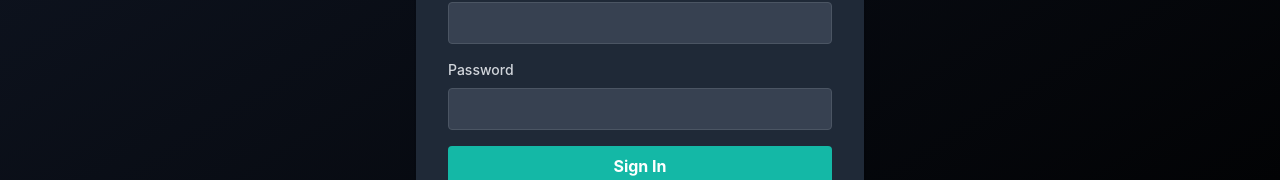
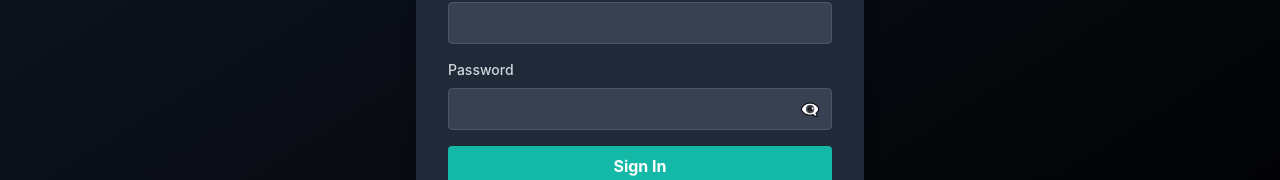
Before and after one commit to ohadren-source/SHIFT_CREW, a React (Vite) app in the folder frontend/: page / in a window 1280 px wide. Shown: the part 420-600 px from the top of the page. Built offline with nearby package versions, Linux system fonts and the light colour scheme.

Commit message:
Add show/hide password toggle with eye icon

```diff
--- a/frontend/src/components/LoginScreen.jsx
+++ b/frontend/src/components/LoginScreen.jsx
@@ -3,6 +3,7 @@
 export default function LoginScreen({ onLogin, apiUrl }) {
   const [email, setEmail] = useState('')
   const [password, setPassword] = useState('')
+  const [showPassword, setShowPassword] = useState(false)
   const [error, setError] = useState('')
   const [loading, setLoading] = useState(false)
 
@@ -60,14 +61,24 @@
 
           <div>
             <label className="block text-sm font-medium text-gray-300 mb-2">Password</label>
+            <div className="relative">
               <input
-              type="password"
+                type={showPassword ? 'text' : 'password'}
                 value={password}
                 onChange={(e) => setPassword(e.target.value)}
                 className="w-full px-4 py-2 bg-gray-700 text-white rounded border border-gray-600 focus:border-teal-400 focus:outline-none"
                 required
                 disabled={loading}
               />
+              <button
+                type="button"
+                onClick={() => setShowPassword(!showPassword)}
+                className="absolute right-3 top-1/2 transform -translate-y-1/2 text-gray-400 hover:text-gray-200 transition"
+                disabled={loading}
+              >
+                {showPassword ? '👁️' : '👁️‍🗨️'}
+              </button>
+            </div>
           </div>
 
           {error && <div className="p-3 bg-red-900 text-red-200 rounded text-sm">{error}</div>}
```
Lines whose indentation alone changed are shown as unchanged.
